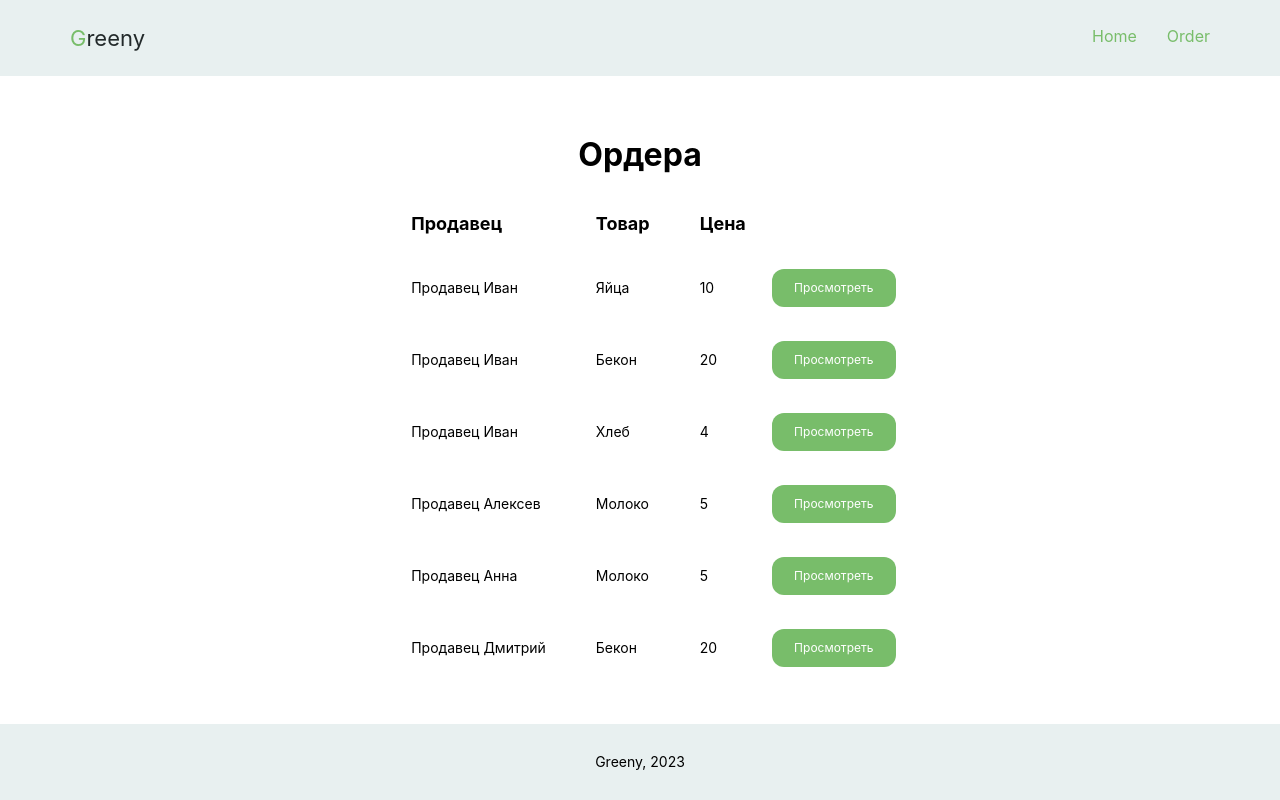
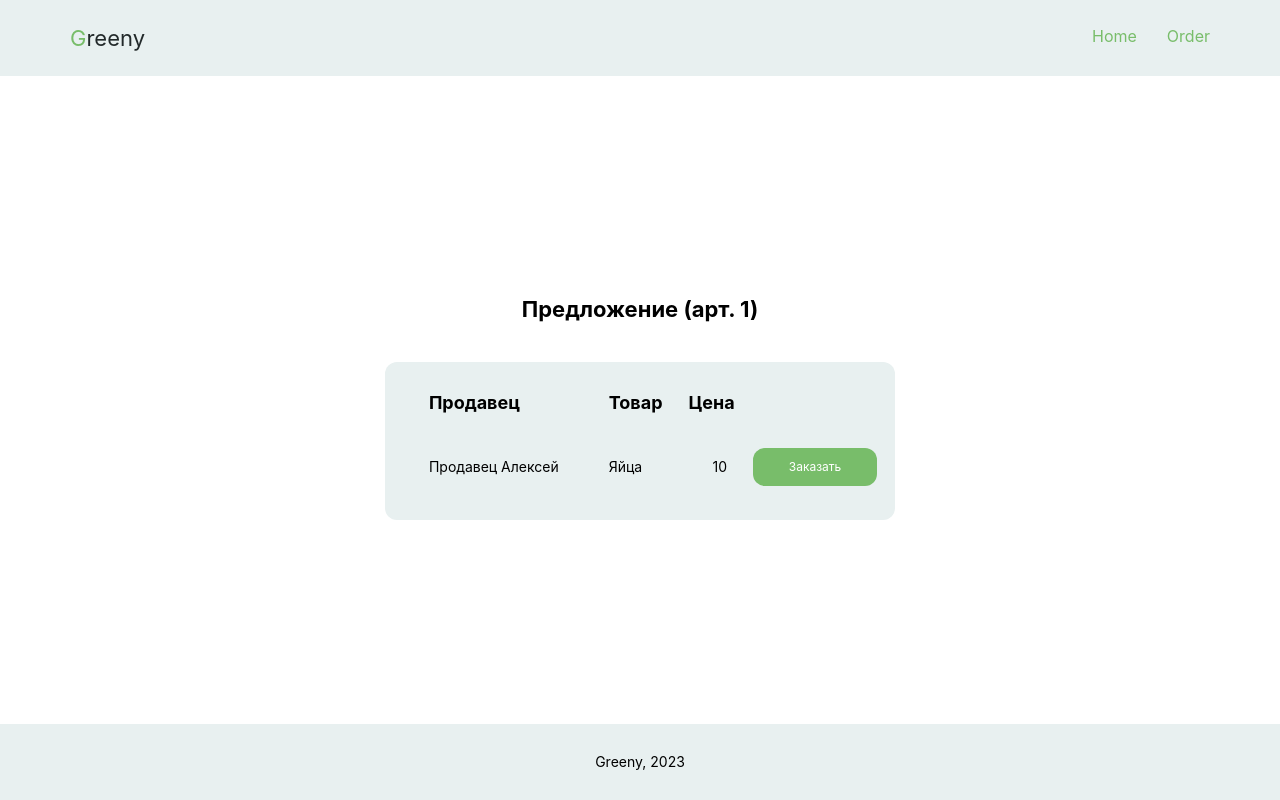
Before and after one commit to mobacsell/greeny, a React (Create React App) app: page / in a window 1280 px wide. Built offline with nearby package versions, Linux system fonts and the light colour scheme; the HTML template or start-up script is replaced by a standard one.

Commit message:
feat: add Order comp

```diff
--- a/src/App/App.tsx
+++ b/src/App/App.tsx
@@ -2,6 +2,7 @@ import { useApiData } from "../hooks/useApiData";
 import { Footer } from "./components/Footer";
 import { Header } from "./components/Header";
 import { Loader } from "./components/Loader";
+import { Order } from "./components/Order";
 import { Orders } from "./components/Orders";
 
 function App() {
@@ -11,7 +12,8 @@ function App() {
     <>
       {loading && <Loader />}
       <Header />
-      <Orders data={{ users, orders, products }} />
+      <Order />
+      {/* <Orders data={{ users, orders, products }} /> */}
       <Footer />
     </>
   );
--- /dev/null
+++ b/src/App/components/Order/Order.module.scss
@@ -0,0 +1,45 @@
+@import "../../App.module.scss";
+
+.root {
+  @include flexible-column-center();
+  flex-grow: 1;
+  margin-top: 50px;
+  margin-bottom: 50px;
+  .header {
+    font-size: 22px;
+    line-height: 28px;
+  }
+  .order {
+    display: flex;
+    justify-content: flex-end;
+    margin-top: 24px;
+    background-color: $bg-primary-color;
+    padding: 12px 0 16px 0;
+    border-radius: 12px;
+    .headerCell {
+      text-align: left;
+      font-size: 18px;
+      line-height: 22px;
+      padding: 16px 24px;
+      &:first-child {
+        padding-left: 42px;
+      }
+      &:last-child {
+        padding-right: 16px;
+        padding-left: 0px;
+      }
+    }
+    .cell {
+      font-size: 14px;
+      line-height: 18px;
+      padding: 16px 24px;
+      &:first-child {
+        padding-left: 42px;
+      }
+      &:last-child {
+        padding-right: 16px;
+        padding-left: 0px;
+      }
+    }
+  }
+}
--- /dev/null
+++ b/src/App/components/Order/Order.tsx
@@ -0,0 +1,31 @@
+import { Button } from "../Orders/components/Button";
+import styles from "./Order.module.scss";
+
+export function Order() {
+  return (
+    <>
+      <div className={styles.root}>
+        <h1 className={styles.header}>Предложение (арт. 1)</h1>
+        <div className={styles.order}>
+          <table>
+            <tbody>
+              <tr>
+                <th className={styles.headerCell}>Продавец</th>
+                <th className={styles.headerCell}>Товар</th>
+                <th className={styles.headerCell}>Цена</th>
+              </tr>
+              <tr>
+                <td className={styles.cell}>Продавец Алексей</td>
+                <td className={styles.cell}>Яйца</td>
+                <td className={styles.cell}>10</td>
+                <td className={styles.cell}>
+                  <Button size="sm" radius={true} text="Заказать" />
+                </td>
+              </tr>
+            </tbody>
+          </table>
+        </div>
+      </div>
+    </>
+  );
+}
--- /dev/null
+++ b/src/App/components/Order/index.tsx
@@ -0,0 +1 @@
+export { Order } from "./Order";
```
